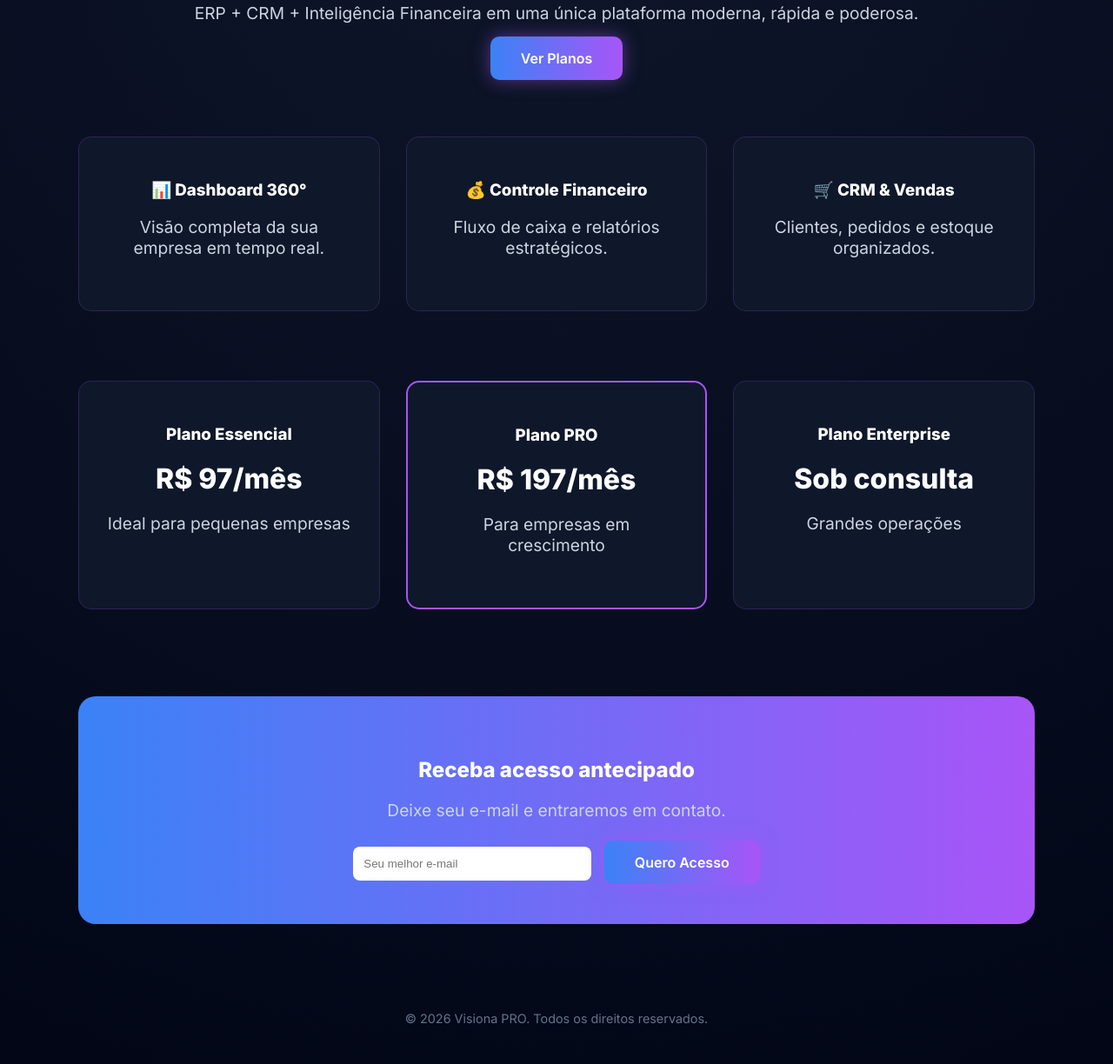
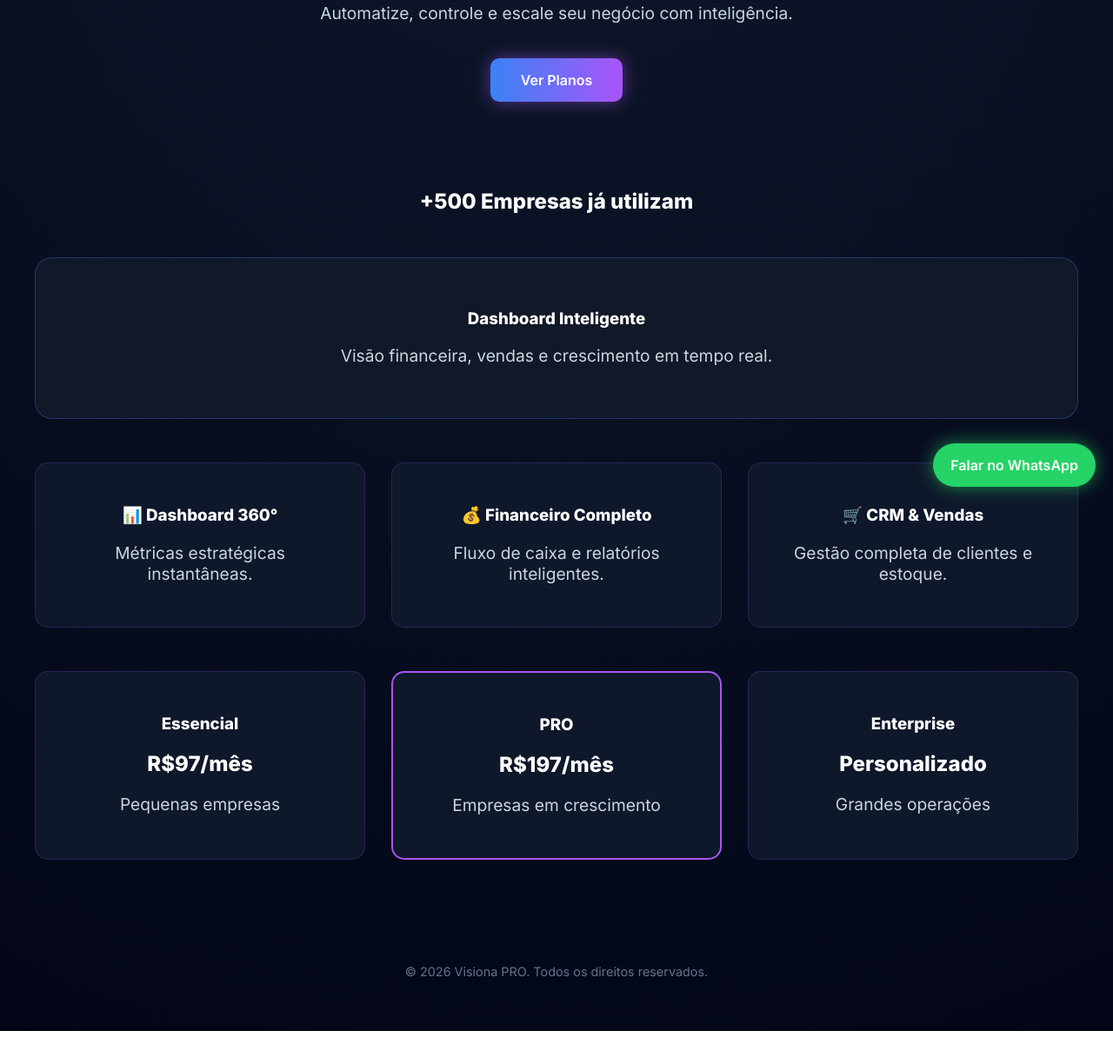
Before and after one commit to wandris3mg-oss/visionapro.github.io, a plain HTML site: page index.html in a window 1280 px wide. Shown: the part 220-1444 px from the top of the page at 87% size. After the commit the page ends 1406 px from the top, so only its background shows below. Drawn offline with Linux system fonts and the light colour scheme.

Commit message:
Refactor HTML structure and styles

```diff
--- a/index.html
+++ b/index.html
@@ -5,164 +5,171 @@
 <meta name="viewport" content="width=device-width, initial-scale=1.0">
 <title>Visiona PRO | ERP & CRM Inteligente</title>
 <link href="https://fonts.googleapis.com/css2?family=Inter:wght@400;600;800&display=swap" rel="stylesheet">
+
 <style>
 body {
-      margin: 0;
-      font-family: 'Inter', sans-serif;
-      background: radial-gradient(circle at top, #0f172a, #020617);
-      color: white;
-      scroll-behavior: smooth;
+  margin:0;
+  font-family:'Inter',sans-serif;
+  background: radial-gradient(circle at top,#0f172a,#020617);
+  color:white;
+  scroll-behavior:smooth;
 }
 
 .container {
-      max-width: 1100px;
-      margin: auto;
-      padding: 40px 20px;
-      text-align: center;
+  max-width:1200px;
+  margin:auto;
+  padding:40px 20px;
+  text-align:center;
 }
 
 .logo {
-      width: 220px;
-      margin-bottom: 40px;
-      animation: fadeIn 1.5s ease-in-out;
+  width:220px;
+  margin-bottom:40px;
 }
 
 h1 {
-      font-size: 3rem;
-      font-weight: 800;
-      background: linear-gradient(90deg, #3b82f6, #a855f7);
-      -webkit-background-clip: text;
-      -webkit-text-fill-color: transparent;
-      animation: fadeIn 2s ease-in-out;
+  font-size:3rem;
+  font-weight:800;
+  background:linear-gradient(90deg,#3b82f6,#a855f7);
+  -webkit-background-clip:text;
+  -webkit-text-fill-color:transparent;
 }
 
 p {
-      font-size: 1.2rem;
-      color: #cbd5e1;
-      margin-bottom: 30px;
-      animation: fadeIn 2.5s ease-in-out;
+  color:#cbd5e1;
+  font-size:1.2rem;
 }
 
 .btn {
-      background: linear-gradient(90deg, #3b82f6, #a855f7);
-      padding: 15px 35px;
-      color: white;
-      text-decoration: none;
-      border-radius: 10px;
-      font-weight: 600;
-      transition: 0.3s;
-      box-shadow: 0 0 20px rgba(168,85,247,0.5);
+  background:linear-gradient(90deg,#3b82f6,#a855f7);
+  padding:15px 35px;
+  color:white;
+  text-decoration:none;
+  border-radius:10px;
+  font-weight:600;
+  display:inline-block;
+  margin-top:20px;
+  transition:.3s;
+  box-shadow:0 0 20px rgba(168,85,247,.5);
 }
 
 .btn:hover {
-      transform: scale(1.05);
+  transform:scale(1.05);
 }
 
-    .features, .pricing {
-      display: grid;
-      grid-template-columns: repeat(auto-fit, minmax(250px, 1fr));
-      gap: 30px;
-      margin-top: 80px;
+.section {
+  margin-top:100px;
+}
+
+.grid {
+  display:grid;
+  grid-template-columns:repeat(auto-fit,minmax(250px,1fr));
+  gap:30px;
+  margin-top:50px;
 }
 
 .card {
-      background: #0f172a;
-      padding: 30px;
-      border-radius: 15px;
-      border: 1px solid rgba(168,85,247,0.2);
-      transition: 0.3s;
+  background:#0f172a;
+  padding:30px;
+  border-radius:15px;
+  border:1px solid rgba(168,85,247,.2);
+  transition:.3s;
 }
 
 .card:hover {
-      transform: translateY(-8px);
-      border: 1px solid #a855f7;
+  transform:translateY(-8px);
+  border:1px solid #a855f7;
 }
 
-    .price {
-      font-size: 2rem;
-      margin: 20px 0;
-      font-weight: 800;
+.mockup {
+  margin-top:50px;
+  background:#111827;
+  padding:40px;
+  border-radius:20px;
+  border:1px solid rgba(59,130,246,.3);
 }
 
-    .cta-section {
-      margin-top: 100px;
-      padding: 50px 20px;
-      background: linear-gradient(90deg, #3b82f6, #a855f7);
-      border-radius: 20px;
+.counter {
+  font-size:2rem;
+  font-weight:800;
+  margin-top:10px;
 }
 
-    .cta-section input {
-      padding: 12px;
-      border-radius: 8px;
-      border: none;
-      width: 250px;
-      margin-right: 10px;
+.whatsapp {
+  position:fixed;
+  bottom:20px;
+  right:20px;
+  background:#25d366;
+  color:white;
+  padding:15px 20px;
+  border-radius:50px;
+  text-decoration:none;
+  font-weight:600;
+  box-shadow:0 0 20px rgba(37,211,102,.6);
 }
 
 footer {
-      margin-top: 80px;
-      padding: 20px;
-      font-size: 0.9rem;
-      color: #64748b;
+  margin-top:100px;
+  padding:20px;
+  font-size:.9rem;
+  color:#64748b;
 }
-
-    @keyframes fadeIn {
-      from { opacity: 0; transform: translateY(20px); }
-      to { opacity: 1; transform: translateY(0); }
-    }
-
 </style>
 </head>
+
 <body>
 
 <div class="container">
 
-    <img src="logo.png" alt="Visiona PRO Logo" class="logo">
+<img src="logo.png" class="logo">
 
-    <h1>Transforme a Gestão do Seu Negócio</h1>
-
-    <p>ERP + CRM + Inteligência Financeira em uma única plataforma moderna, rápida e poderosa.</p>
+<h1>O ERP & CRM que Transforma Empresas</h1>
+<p>Automatize, controle e escale seu negócio com inteligência.</p>
 
 <a href="#precos" class="btn">Ver Planos</a>
 
-    <div class="features">
+<div class="section">
+<h2>+<span id="contador">0</span> Empresas já utilizam</h2>
+</div>
+
+<div class="mockup">
+<h3>Dashboard Inteligente</h3>
+<p>Visão financeira, vendas e crescimento em tempo real.</p>
+</div>
+
+<div class="section grid">
 <div class="card">
 <h3>📊 Dashboard 360°</h3>
-        <p>Visão completa da sua empresa em tempo real.</p>
+<p>Métricas estratégicas instantâneas.</p>
 </div>
 <div class="card">
-        <h3>💰 Controle Financeiro</h3>
-        <p>Fluxo de caixa e relatórios estratégicos.</p>
+<h3>💰 Financeiro Completo</h3>
+<p>Fluxo de caixa e relatórios inteligentes.</p>
 </div>
 <div class="card">
 <h3>🛒 CRM & Vendas</h3>
-        <p>Clientes, pedidos e estoque organizados.</p>
+<p>Gestão completa de clientes e estoque.</p>
 </div>
 </div>
 
-    <div id="precos" class="pricing">
+<div id="precos" class="section grid">
 <div class="card">
-        <h3>Plano Essencial</h3>
-        <div class="price">R$ 97/mês</div>
-        <p>Ideal para pequenas empresas</p>
+<h3>Essencial</h3>
+<h2>R$97/mês</h2>
+<p>Pequenas empresas</p>
 </div>
+
 <div class="card" style="border:2px solid #a855f7;">
-        <h3>Plano PRO</h3>
-        <div class="price">R$ 197/mês</div>
-        <p>Para empresas em crescimento</p>
+<h3>PRO</h3>
+<h2>R$197/mês</h2>
+<p>Empresas em crescimento</p>
 </div>
+
 <div class="card">
-        <h3>Plano Enterprise</h3>
-        <div class="price">Sob consulta</div>
+<h3>Enterprise</h3>
+<h2>Personalizado</h2>
 <p>Grandes operações</p>
 </div>
-    </div>
-
-    <div class="cta-section">
-      <h2>Receba acesso antecipado</h2>
-      <p>Deixe seu e-mail e entraremos em contato.</p>
-      <input type="email" placeholder="Seu melhor e-mail">
-      <a href="#" class="btn">Quero Acesso</a>
 </div>
 
 <footer>
@@ -171,5 +178,23 @@
 
 </div>
 
+<a class="whatsapp" href="https://wa.me/55SEUNUMEROAQUI" target="_blank">
+Falar no WhatsApp
+</a>
+
+<script>
+let contador = document.getElementById("contador");
+let numero = 0;
+let alvo = 500;
+
+let intervalo = setInterval(() => {
+  numero++;
+  contador.innerText = numero;
+  if(numero >= alvo){
+    clearInterval(intervalo);
+  }
+},5);
+</script>
+
 </body>
 </html>
```
Lines whose indentation alone changed are shown as unchanged.
